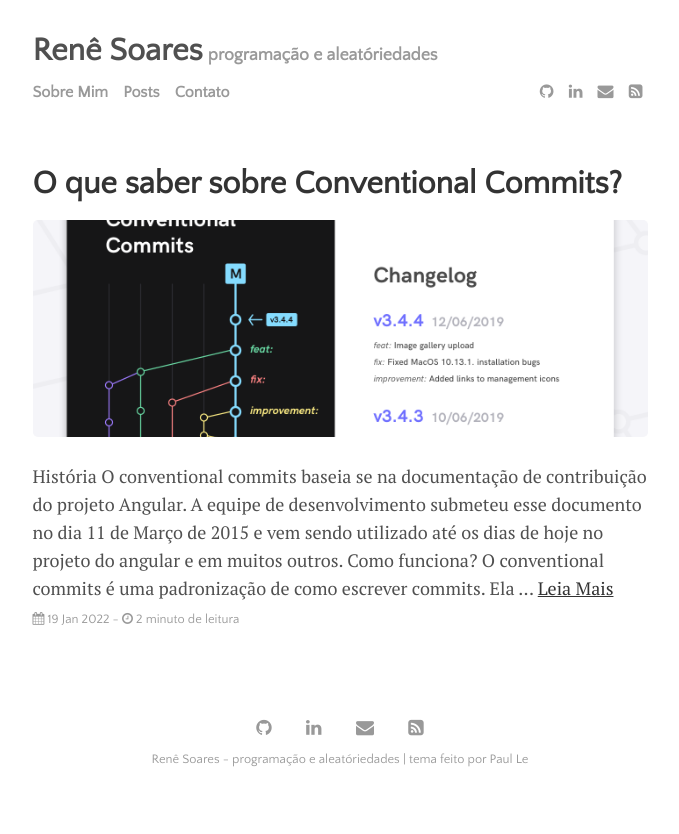
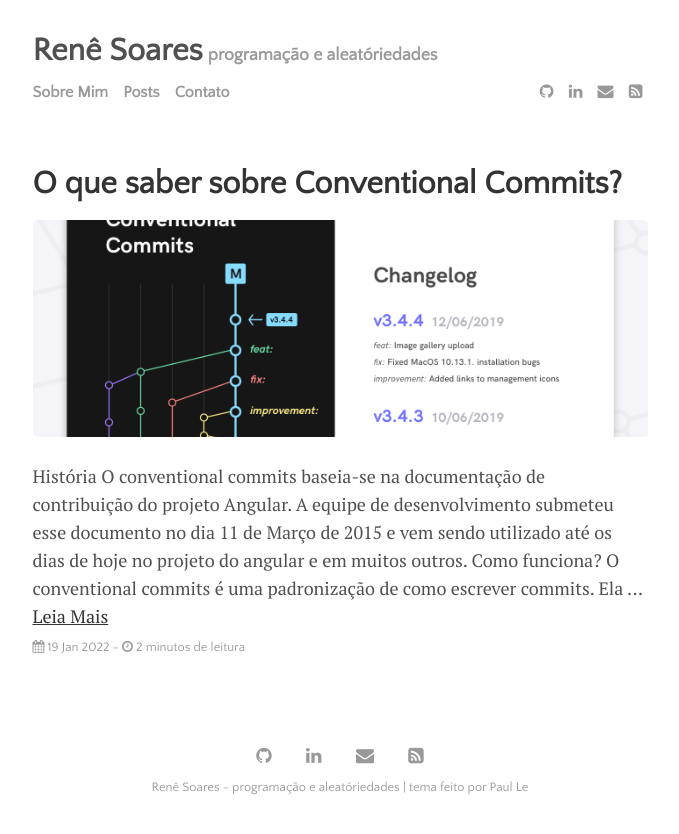
Before and after one commit to renesoaresse/renesoaresse.github.io, a Jekyll site: the page built from index.html, in a window 1280 px wide. Shown: the top 834 px of the page, without its empty margins (300-979 px from the left). Built offline with Jekyll 4.4.1, drawn with Linux system fonts in a browser that asks for light colours; the list of posts is cut into pages by our own code.

Commit message:
fix: correcting portuguese and concordance errors

```diff
--- a/_includes/read-time.html
+++ b/_includes/read-time.html
@@ -5,7 +5,7 @@
   {% elsif words < 360 %}
     1 minuto de leitura
   {% else %}
-    {{ words | divided_by:180 }} minuto de leitura
+    {{ words | divided_by:180 }} minutos de leitura
   {% endif %}
 {% endif %}
 {% if post.layout == post %}
@@ -15,6 +15,6 @@
   {% elsif words < 360 %}
     1 minuto de leitura
   {% else %}
-    {{ words | divided_by:180 }} minute read
+    {{ words | divided_by:180 }} minutos de leitura
   {% endif %}
 {% endif %}
```
Also changed, not shown: _posts/2022-01-19-o-que-saber-sobre-conventional-commits.md (+1 -1 lines).
